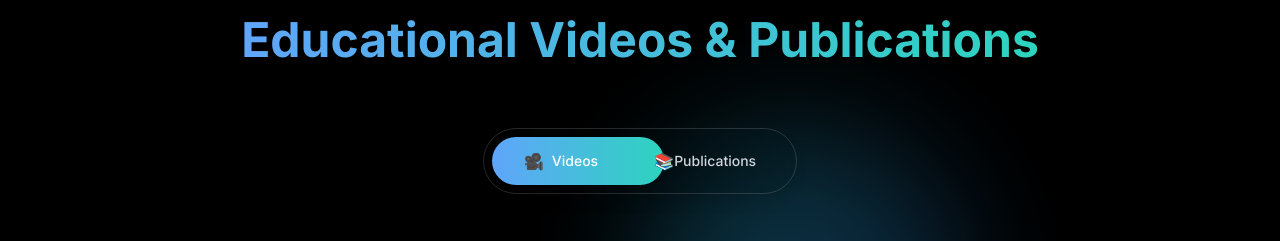
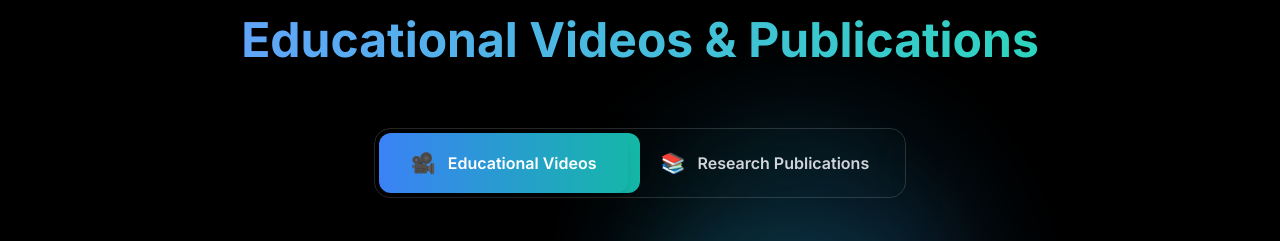
Before and after one commit to doc-techy/Dr-Kedar, a Next.js app: page / in a window 1280 px wide. Shown: the part 2540-2781 px from the top of the page. Built offline with nearby package versions, Linux system fonts and the light colour scheme; grey boxes are pictures that could not be loaded.

Commit message:
added data

```diff
--- a/src/components/VideoPublicationsSection.tsx
+++ b/src/components/VideoPublicationsSection.tsx
@@ -288,22 +288,61 @@
           </p> */}
         </div>
 
-        {/* Toggle Buttons */}
-        <div className="flex justify-center mb-12">
-          <div className={`${isDarkMode ? 'bg-white/8 backdrop-blur-3xl border border-white/15' : 'bg-white border border-gray-200'} rounded-full p-2 shadow-lg relative w-fit mx-auto pr-4`}>
+        {/* Desktop Toggle Buttons - Redesigned */}
+        <div className="hidden md:flex justify-center mb-16">
+          <div className={`${isDarkMode ? 'bg-white/8 backdrop-blur-3xl border border-white/15' : 'bg-white border border-gray-200'} rounded-2xl p-1 shadow-2xl relative w-fit mx-auto`}>
             {/* Animated background slider */}
             <div
-              className={`absolute top-2 bottom-2 bg-gradient-to-r from-blue-400 to-teal-400 rounded-full transition-all duration-300 ease-in-out ${
+              className={`absolute top-1 bottom-1 bg-gradient-to-r from-blue-500 to-teal-500 rounded-xl transition-all duration-500 ease-in-out ${
                 activeTab === 'videos'
-                  ? 'left-2 w-[calc(50%+1rem)]'
-                  : 'left-[calc(50%-1rem)] w-[calc(50%-1rem)]'
+                  ? 'left-1 w-[calc(50%-0.25rem)]'
+                  : 'left-[calc(50%-0.25rem)] w-[calc(50%-0.25rem)]'
               }`}
             ></div>
 
             <div className="flex relative z-10">
               <button
                 onClick={() => setActiveTab('videos')}
-                className={`px-8 py-3 rounded-full font-medium text-sm transition-all duration-300 flex items-center gap-2 cursor-pointer ${
+                className={`px-8 py-4 rounded-xl font-semibold text-base transition-all duration-500 flex items-center gap-3 cursor-pointer ${
+                  activeTab === 'videos'
+                    ? 'text-white shadow-lg'
+                    : `${isDarkMode ? 'text-gray-300 hover:text-white hover:bg-white/5' : 'text-gray-600 hover:text-gray-900 hover:bg-gray-50'}`
+                }`}
+              >
+                <span className="text-xl">🎥</span>
+                <span>Educational Videos</span>
+              </button>
+              <button
+                onClick={() => setActiveTab('publications')}
+                className={`px-8 py-4 rounded-xl font-semibold text-base transition-all duration-500 flex items-center gap-3 cursor-pointer ${
+                  activeTab === 'publications'
+                    ? 'text-white shadow-lg'
+                    : `${isDarkMode ? 'text-gray-300 hover:text-white hover:bg-white/5' : 'text-gray-600 hover:text-gray-900 hover:bg-gray-50'}`
+                }`}
+              >
+                <span className="text-xl">📚</span>
+                <span>Research Publications</span>
+              </button>
+            </div>
+          </div>
+        </div>
+
+        {/* Mobile Toggle Buttons - Keep original design */}
+        <div className="md:hidden flex justify-center mb-12">
+          <div className={`${isDarkMode ? 'bg-white/8 backdrop-blur-3xl border border-white/15' : 'bg-white border border-gray-200'} rounded-full p-2 shadow-lg relative w-fit mx-auto pr-4`}>
+            {/* Animated background slider */}
+            <div
+              className={`absolute top-2 bottom-2 bg-gradient-to-r from-blue-400 to-teal-400 rounded-full transition-all duration-300 ease-in-out ${
+                activeTab === 'videos'
+                  ? 'left-2 w-[calc(50%-0.5rem)]'
+                  : 'left-[calc(50%-0.5rem)] w-[calc(50%-0.5rem)]'
+              }`}
+            ></div>
+
+            <div className="flex relative z-10">
+              <button
+                onClick={() => setActiveTab('videos')}
+                className={`px-6 py-3 rounded-full font-medium text-sm transition-all duration-300 flex items-center gap-2 cursor-pointer ${
                   activeTab === 'videos'
                     ? 'text-white'
                     : `${isDarkMode ? 'text-gray-300 hover:text-white' : 'text-gray-600 hover:text-gray-900'}`
@@ -314,7 +353,7 @@
               </button>
               <button
                 onClick={() => setActiveTab('publications')}
-                className={`px-6 py-3 rounded-full font-medium text-sm transition-all duration-300 flex items-center gap-0 cursor-pointer ${
+                className={`px-6 py-3 rounded-full font-medium text-sm transition-all duration-300 flex items-center gap-2 cursor-pointer ${
                   activeTab === 'publications'
                     ? 'text-white'
                     : `${isDarkMode ? 'text-gray-300 hover:text-white' : 'text-gray-600 hover:text-gray-900'}`
```
